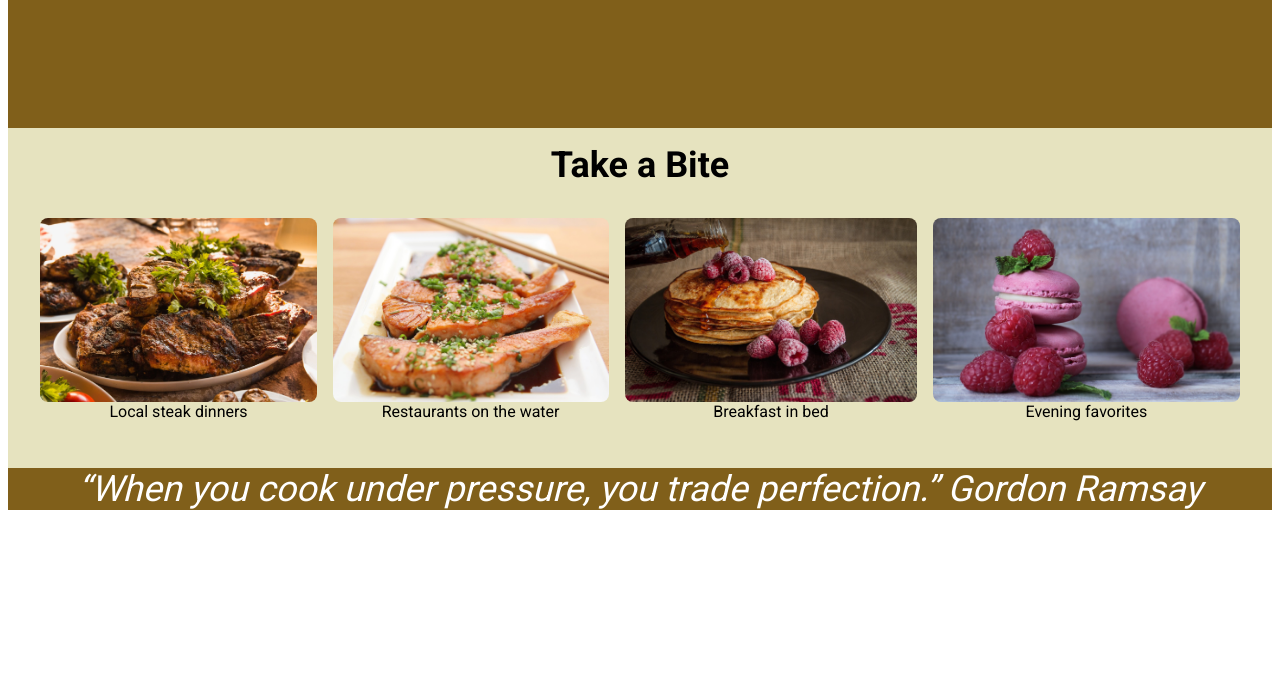
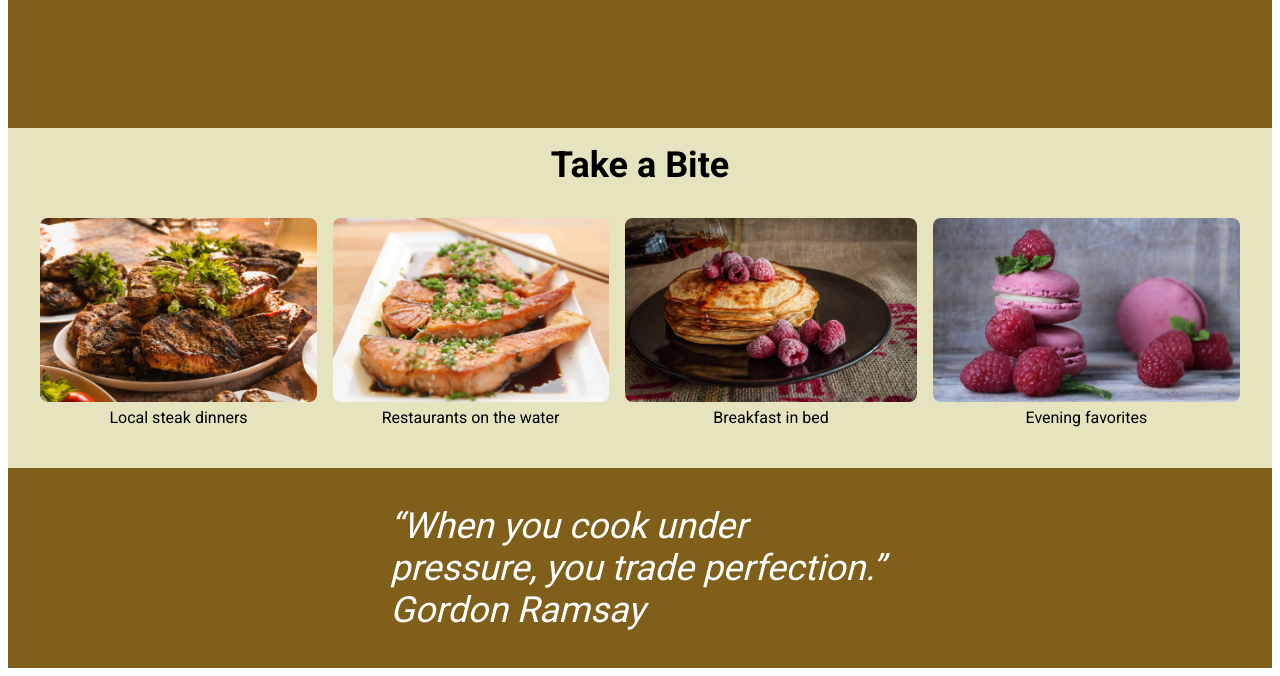
Before and after one commit to agosmou/Odin-Landing-Page, a plain HTML site: page index.html in a window 1280 px wide. Shown: the part 776-1452 px from the top of the page. Before the commit the page ends 1294 px from the top, so only its background shows below. Drawn offline with Linux system fonts and the light colour scheme.

Commit message:
first commits didnt seem to work

```diff
--- a/index.html
+++ b/index.html
@@ -41,22 +41,22 @@
 
     <div class="thumbnails">
         <div class="thumbnail-image">
-            <img class="thumbnail-food-photo" src="./meat.jpg" alt="meat">
+            <a href="https://www.google.com" target="_blank"><img class="thumbnail-food-photo" src="./meat.jpg" alt="meat"></a>
             <div class="thumbnail-text"> Local steak dinners</div>
         </div>
 
         <div class="thumbnail-image">
-            <img class="thumbnail-food-photo" src="./salmon.jpg" alt="meat">
+            <a href="https://www.google.com" target="_blank"><img class="thumbnail-food-photo" src="./salmon.jpg" alt="salmon"></a>
             <div class="thumbnail-text"> Restaurants on the water</div>
         </div>
 
         <div class="thumbnail-image">
-            <img class="thumbnail-food-photo" src="./pancakes.jpg" alt="meat">
+            <a href="https://www.google.com" target="_blank"><img class="thumbnail-food-photo" src="./pancakes.jpg" alt="pancakes"></a>
             <div class="thumbnail-text"> Breakfast in bed</div>
         </div>
 
         <div class="thumbnail-image">
-            <img class="thumbnail-food-photo" src="./macarons.jpg" alt="meat">
+            <a href="https://www.google.com" target="_blank"><img class="thumbnail-food-photo" src="./macarons.jpg" alt="mmacarons"></a>
             <div class="thumbnail-text"> Evening favorites</div>
         </div>
     </div>
@@ -80,6 +80,8 @@
         </ul>
 
     </div>
+
+
 -->
 
 
--- a/styles.css
+++ b/styles.css
@@ -110,6 +110,8 @@ border-style: none;
     display: flex;
     background-color: #805f1a;
     justify-content: center;
+    align-items: center;
+    height: 200px;
 
 }
 
@@ -118,6 +120,7 @@ border-style: none;
     color: white;
     font-style: italic;
     flex-wrap: wrap;
+    width: 500px;
 }
 
 
```
